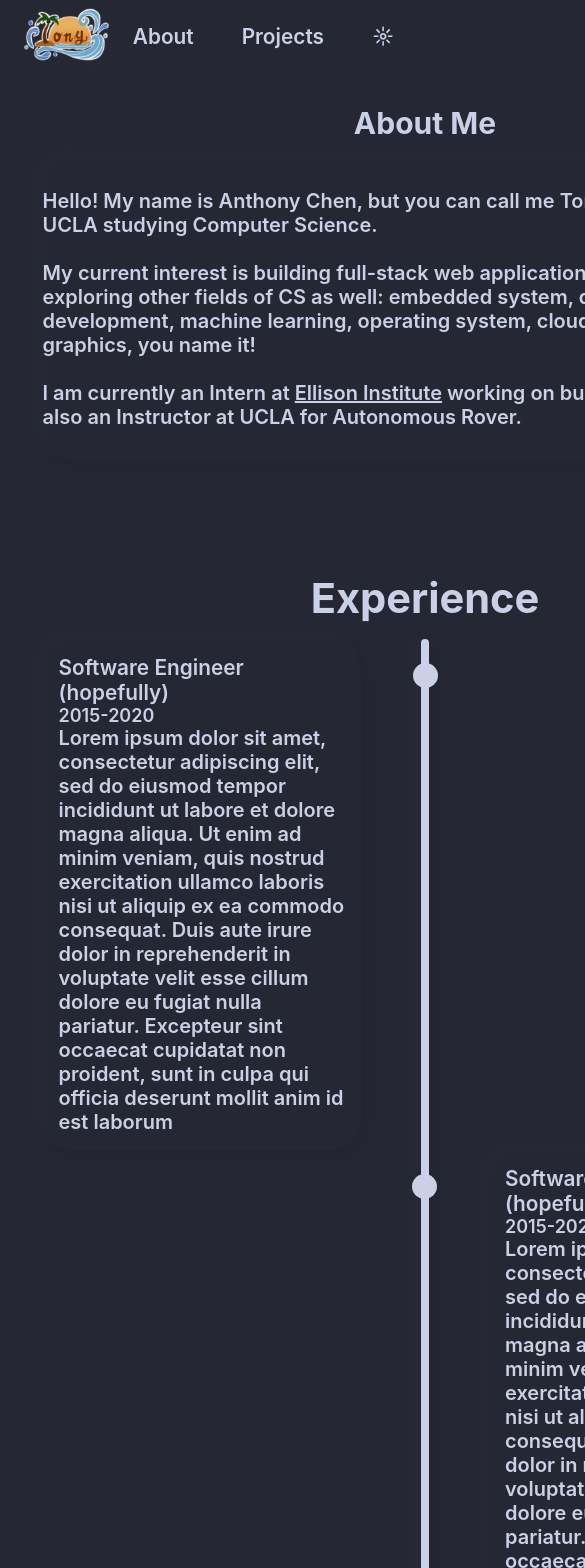
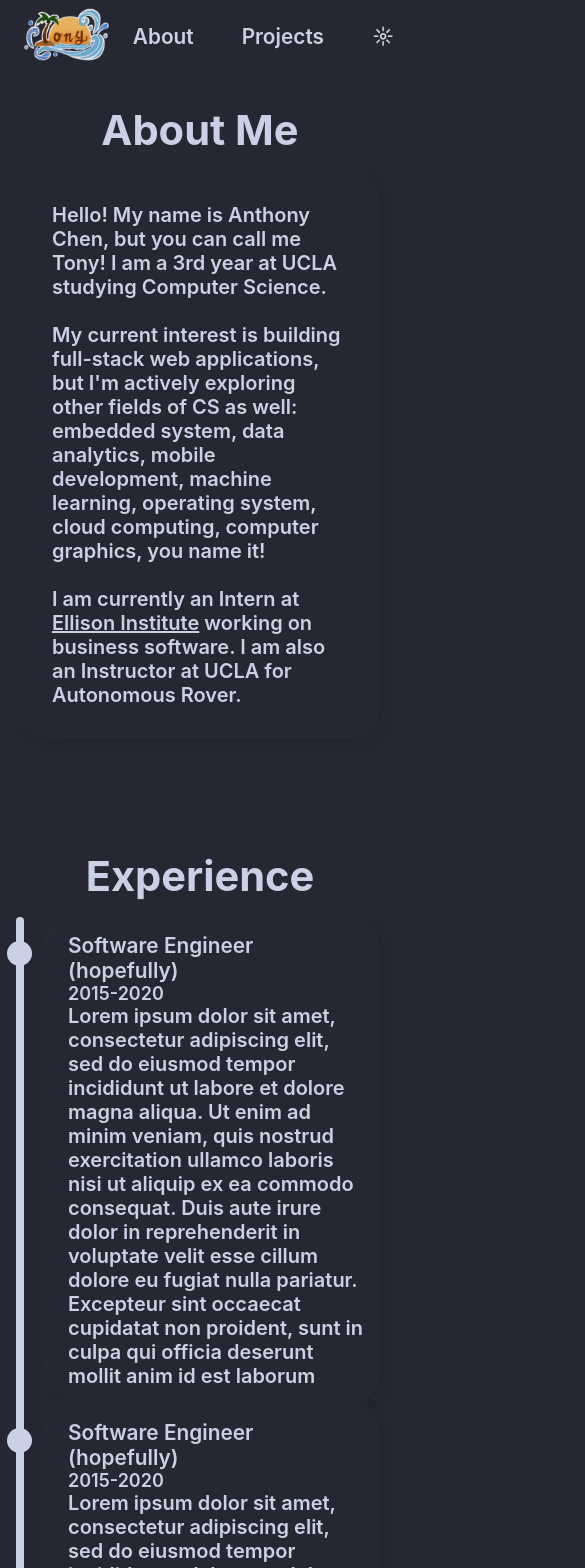
Before and after one commit to tonyechen/tonyechen.github.io, a Next.js app: page /about in a window 390 px wide. Shown: the top 1568 px of the page, 585 px wide, since content can reach past the window. Built offline with nearby package versions, Linux system fonts and the light colour scheme.

Commit message:
small changes + mobile compatibility

```diff
--- a/styles/About.css
+++ b/styles/About.css
@@ -76,6 +76,10 @@
 /* Mobile Styles */
 
 @media only screen and (max-width: 900px) {
+    .about {
+        min-width: 100%;
+    }
+
     .about__container {
         width: 90%;
         margin: auto;
@@ -86,13 +90,13 @@
     }
 
     .about__info__content {
-        padding: 2rem 0;
+        padding: 2rem;
         font-size: 20px;
     }
 }
 
 @media only screen and (max-width: 600px) {
-    .about__title {
+    /* .about__title {
         font-size: 30px;
-    }
+    } */
 }
--- a/styles/Experience.css
+++ b/styles/Experience.css
@@ -66,7 +66,7 @@
 .left::before {
   content: '';
   position: absolute;
-  right: -0.8rem;
+  right: -0.75rem;
   top: 1.5rem;
   width: 25px; /* diameter of the circle */
   height: 25px; /* diameter of the circle */
@@ -94,3 +94,39 @@
 .experience__text {
   font-size: 20px;
 }
+
+@media only screen and (max-width: 900px) {
+.experience__container {
+  position: relative;
+  border-radius: 1rem;
+  width: 100%;
+  padding-left: 2rem;
+}
+
+.experience__bar {
+  content: '';
+  left: 0;
+  z-index: 1;
+}
+
+.left {
+  padding-right: 0;
+  left: 0;
+}
+
+.right {
+  left: 0;
+}
+
+.left::before {
+  left: -0.8rem;
+  z-index: 2;
+}
+
+.right::before {
+  left: -0.8rem;
+  z-index: 2;
+}
+
+
+}
--- a/styles/Navbar.css
+++ b/styles/Navbar.css
@@ -11,7 +11,7 @@
     border-radius: 1rem;
     display: flex;
     justify-content: space-between;
-    z-index: 1;
+    z-index: 10;
 }
 
 .navbar__logo {
```
Also changed, not shown: components/Main.js (+6 -6 lines).
